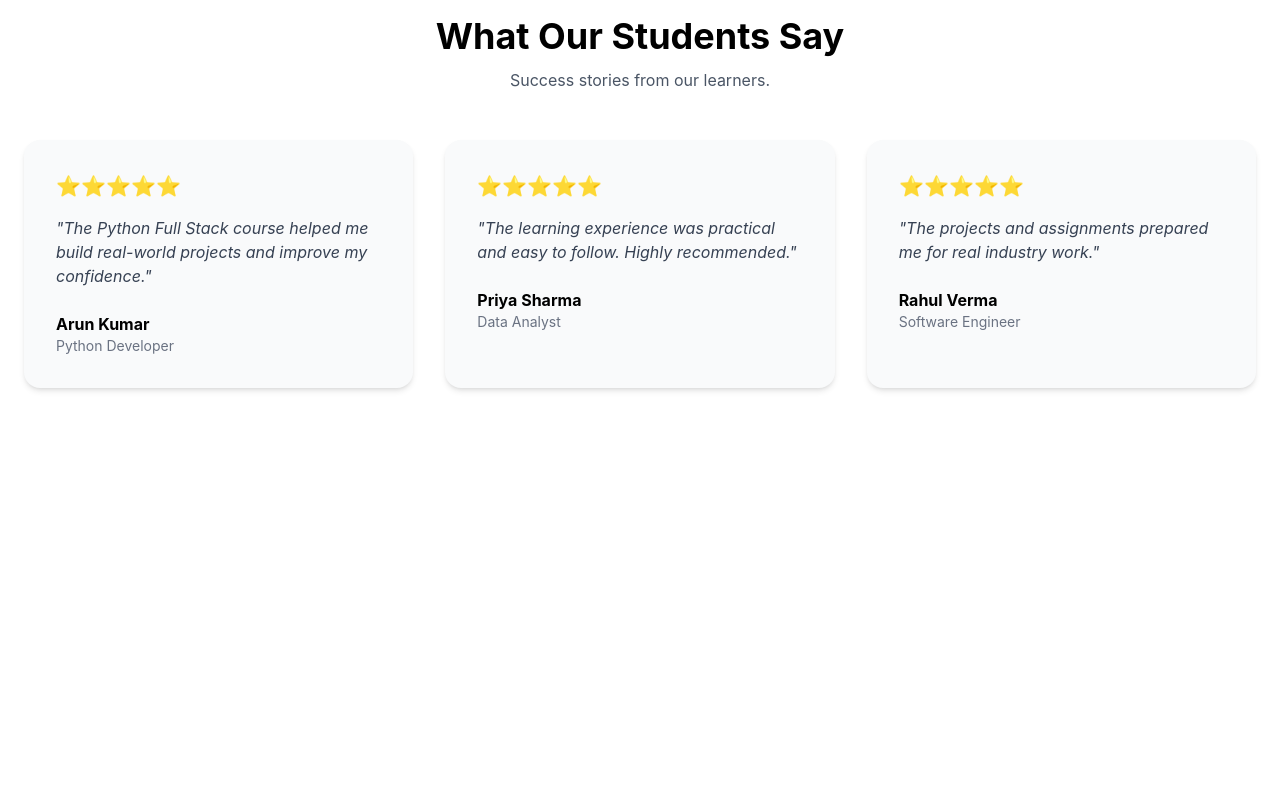
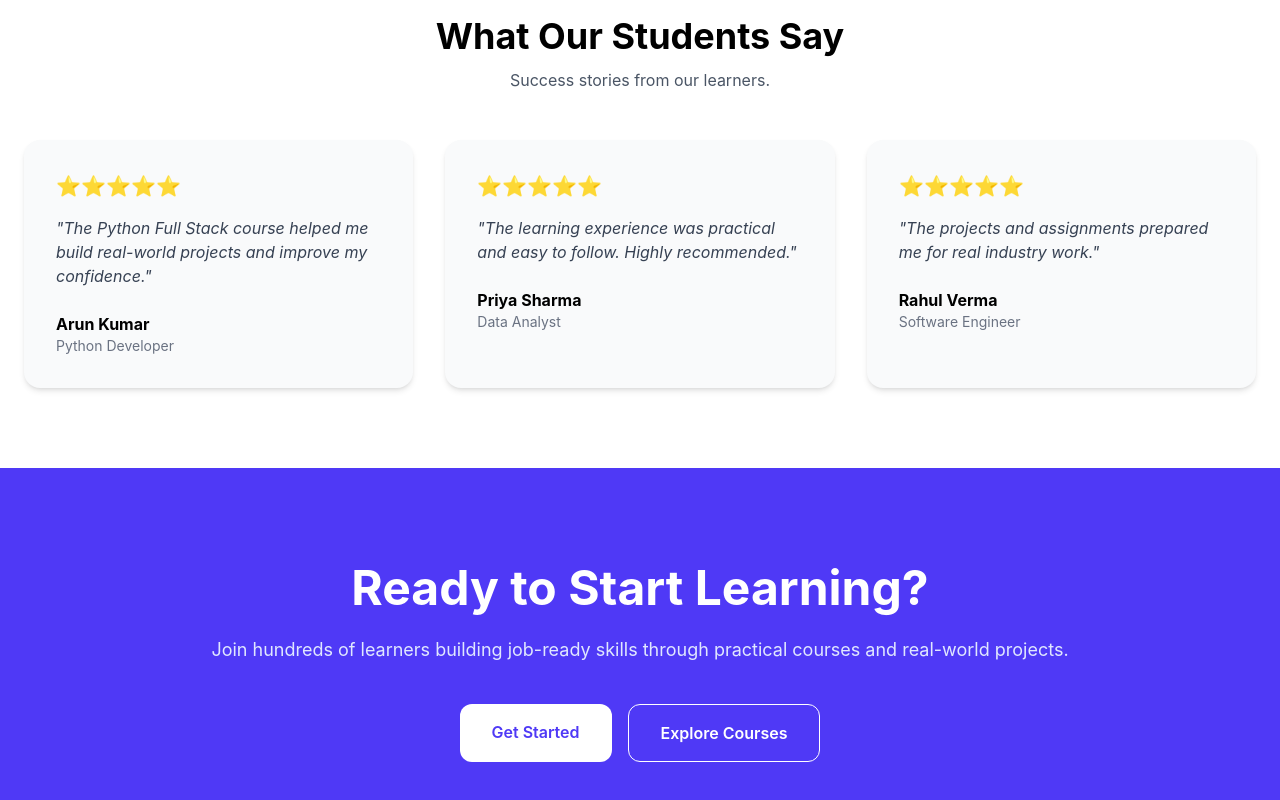
Before and after one commit to deepan-raj1/lms-saas-platform, a React (Vite) app in the folder lms_frontend/: page / in a window 1280 px wide. Shown: the part 2566-3366 px from the top of the page. Before the commit the page ends 3034 px from the top, so only its background shows below. Built offline with nearby package versions, Linux system fonts and the light colour scheme.

Commit message:
Add call to action section to landing page

```diff
--- /dev/null
+++ b/lms_frontend/src/components/CTASection.jsx
@@ -0,0 +1,40 @@
+import { Link } from "react-router-dom";
+
+function CTASection() {
+  return (
+    <section className="py-24 bg-indigo-600 text-white">
+      <div className="max-w-5xl mx-auto px-6 text-center">
+
+        <h2 className="text-4xl md:text-5xl font-bold">
+          Ready to Start Learning?
+        </h2>
+
+        <p className="mt-6 text-lg text-indigo-100">
+          Join hundreds of learners building job-ready skills
+          through practical courses and real-world projects.
+        </p>
+
+        <div className="mt-10 flex flex-col sm:flex-row justify-center gap-4">
+
+          <Link
+            to="/register"
+            className="bg-white text-indigo-600 px-8 py-4 rounded-xl font-semibold hover:scale-105 transition"
+          >
+            Get Started
+          </Link>
+
+          <Link
+            to="/courses"
+            className="border border-white px-8 py-4 rounded-xl font-semibold hover:bg-white hover:text-indigo-600 transition"
+          >
+            Explore Courses
+          </Link>
+
+        </div>
+
+      </div>
+    </section>
+  );
+}
+
+export default CTASection;
--- a/lms_frontend/src/pages/LandingPage.jsx
+++ b/lms_frontend/src/pages/LandingPage.jsx
@@ -4,6 +4,7 @@ import FeaturedCourses from "../components/FeaturedCourses";
 import CategoriesSection from "../components/CategoriesSection";
 import WhyChooseUs from "../components/WhyChooseUs";
 import Testimonials from "../components/Testimonials";
+import CTASection from "../components/CTASection";
 
 const LandingPage = () => {
   return (
@@ -14,6 +15,7 @@ const LandingPage = () => {
       <CategoriesSection />
       <WhyChooseUs />
       <Testimonials />
+      <CTASection />
     </>
   );
 };
```
